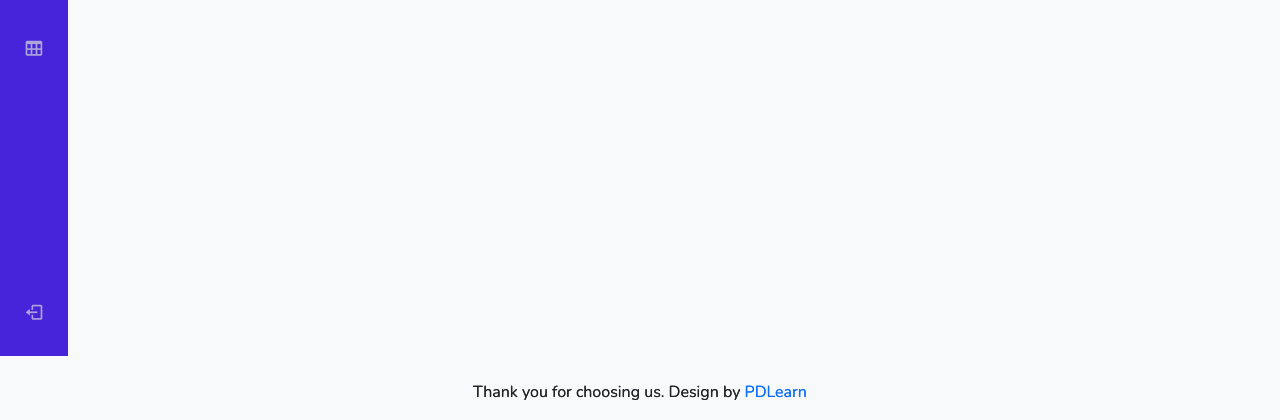
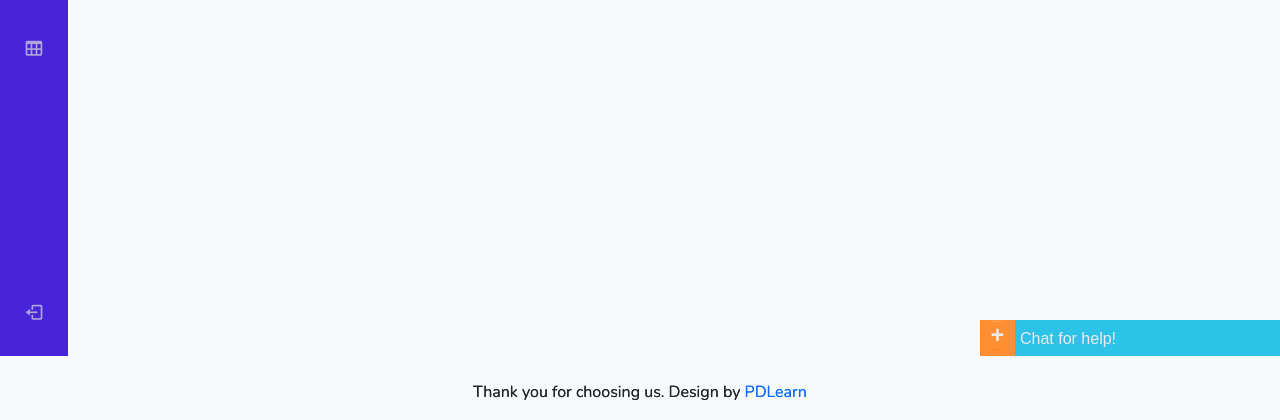
Before and after one commit to DuyLoR/BAITAPLON_QLHS, a PHP site: page / in a window 1280 px wide. Shown: the part 444-864 px from the top of the page. Run offline with PHP 8.4, Linux system fonts and the light colour scheme; the visitor is signed in with stand-in values (Sample User, id 1); data comes from the database, SQL or seed files in the repository; some libraries are stand-ins or nearby versions.

Commit message:
popup chat

```diff
--- /dev/null
+++ b/assets/css/chat.css
@@ -0,0 +1,139 @@
+.l_c_h {
+	width: 300px;
+	position: fixed;
+	bottom: 0;
+	right: 0px;
+	background: #fff;
+	border-radius: 3px;
+	z-index: 5000;
+	display: block;
+}
+.l_c_h .c_h {
+	cursor: pointer;
+	border-radius: 0px;
+	/*background:#c61432;*/
+	background: #2dc3e8;
+	line-height: 34px;
+}
+.l_c_h .left_c {
+	color: #ebebeb;
+	width: 150px;
+	font-size: 16px;
+	font-family: Arial, Helvetica, sans-serif;
+}
+.l_c_h .right_c {
+	text-align: center;
+	/*background:#DE4A4A;*/
+	background: #ff8f32;
+	line-height: 36px;
+}
+.l_c_h .right_c a {
+	color: #ebebeb;
+	border-radius: 3px;
+	box-shadow: 0 1px 0 rgba(255, 255, 255, 0.2) inset,
+		0 1px 2px rgba(0, 0, 0, 0.05) !important;
+	cursor: pointer !important;
+	font-size: 16px;
+	line-height: normal !important;
+	margin-top: 0 !important;
+	padding: 1px 0px !important;
+	text-align: center !important;
+	text-decoration: none;
+	font-weight: 600;
+}
+.clear {
+	clear: both;
+}
+.chat_container {
+	/*		display:none;*/
+	padding: 5px 26px;
+}
+.chat_container .no_provider {
+	text-align: left;
+	color: #5e5652;
+	font-size: 12px;
+	width: 300px;
+	padding: 5px;
+	font-family: Arial, Helvetica, sans-serif;
+	margin-left: 5px;
+}
+
+.chat_container .chat_entry {
+	margin: 10px;
+	margin-top: 0px;
+}
+
+.left {
+	float: left;
+}
+.right {
+	float: right;
+}
+.left_icons {
+	width: 35px;
+	height: auto;
+	text-align: center;
+	color: #999;
+	/*background:#DE4A4A;*/
+	background: #ff8f32;
+	font-size: 15px;
+}
+.left_icons a {
+	color: #fff;
+	font-weight: normal;
+}
+.center_icons {
+	text-align: center;
+	padding: 2px 0px 0px 5px;
+}
+
+.chat_container .chat_entry input[type='text'] {
+	background-color: #fff;
+	background-image: none;
+	border: 1px solid #ccc;
+	border-radius: 2px;
+	box-shadow: 0 1px 1px rgba(0, 0, 0, 0.075) inset;
+	color: #999;
+	font-size: 13px;
+	padding: 8px 8px;
+	margin-bottom: 5px;
+	transition: border-color 0.15s ease-in-out 0s, box-shadow 0.15s ease-in-out 0s;
+	width: 100%;
+	/* 	height:30px; */
+	font-family: Arial, Helvetica, sans-serif;
+}
+.chat_container .chat_entry input[type='text']:focus {
+	box-shadow: 0 1px 1px rgba(0, 0, 0, 0.075) inset,
+		0 0 8px rgba(102, 175, 233, 0.6);
+	-webkit-box-shadow: 0 1px 1px rgba(0, 0, 0, 0.075) inset,
+		0 0 8px rgba(102, 175, 233, 0.6);
+	-moz-box-shadow: 0 1px 1px rgba(0, 0, 0, 0.075) inset,
+		0 0 8px rgba(102, 175, 233, 0.6);
+	outline: 0 none;
+	border-color: #66afe9;
+}
+.chat_container .chat_entry input[type='submit'] {
+	padding: 5px 12px;
+	margin-bottom: 0;
+	font-size: 12px;
+	font-weight: normal;
+	text-align: center;
+	vertical-align: middle;
+	-ms-touch-action: manipulation;
+	touch-action: manipulation;
+	cursor: pointer;
+	-webkit-user-select: none;
+	-moz-user-select: none;
+	-ms-user-select: none;
+	user-select: none;
+	background-image: none;
+	border: 1px solid transparent;
+	border-radius: 0px;
+	color: #fff;
+	/*background-color: #DD4A4A;*/
+	background-color: #2dc3e8 !important;
+	font-family: Arial, Helvetica, sans-serif;
+}
+.chat_container .chat_entry input[type='submit']:hover {
+	background-color: #c64545;
+}
--- /dev/null
+++ b/assets/js/chat.js
@@ -0,0 +1,11 @@
+$(function() {
+    $(".c_h").click(function(e) {
+        if ($(".chat_container").is(":visible")) {
+            $(".c_h .right_c .mini").text("+")
+        } else {
+            $(".c_h .right_c .mini").text("-")
+        }
+        $(".chat_container").slideToggle("slow");
+        return false
+    });
+});
--- a/index.php
+++ b/index.php
@@ -64,13 +64,47 @@ if (isset($_SESSION['currentUser'])) {
 
         </div>
         <!--Container Main end-->
+
+        <!-- chat -->
+        <div class="l_c_h">
+            <div class="c_h">
+                <div class="left_c">
+                    <div class="left right_c left_icons">
+                        <a href="#" class="mini" style="font-size:23px;">+</a>
+                    </div>
+                    <div class="left center_icons">
+                        <!--center_icons-->
+                        Chat for help!
+                    </div>
+                    <!--end center_icons-->
+                </div>
+                <div class="right right_c" style="width:35px;">
+                    <a href="#" class="logout" title="End chat" name="" style="display:none;"><img src="chat/logout.png"></a>
+                </div>
+                <div class="clear"></div>
+            </div>
+            <div class="chat_container" style="display: none;">
+                <p class="no_provider">
+                    Xin chào <?php echo $_SESSION['currentUser'] ?>! tôi có thể giúp gì cho bạn?
+                </p>
+
+                <div class="chat_entry">
+                    <div class="form-floating">
+                        <textarea class="form-control" placeholder="Leave a comment here" id="floatingTextarea2" style="height: 200px"></textarea>
+                    </div>
+                    <input type="submit" name="chat_submit" class="chat_submit" id="chat_submit" value="Gửi">
+                </div>
+            </div>
+        </div>
+
+        <!-- footer -->
         <?php include_once './model/footer.php' ?>
     </div>
 
+    <script src="./assets/js/chat.js">
+    </script>
     <script src="./assets/js/main.js"></script>
-    <!-- </body>
 
-    </html> -->
 
 
 <?php
--- a/model/footer.php
+++ b/model/footer.php
@@ -2,3 +2,5 @@
   <p>Thank you for choosing us. Design by <a href="#">PDLearn</a></p>
 </div>
 </body>
+
+</html>
--- a/model/header.php
+++ b/model/header.php
@@ -24,6 +24,7 @@
     <!-- my css -->
     <link rel="stylesheet" href="./assets/css/table-data.css">
     <link rel="stylesheet" href="./assets/css/sidebar.css">
+    <link rel="stylesheet" href="./assets/css/chat.css">
     <title>Quản lý học sinh</title>
 </head>
 
```
